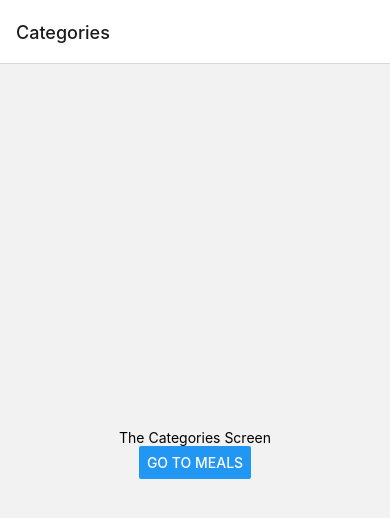
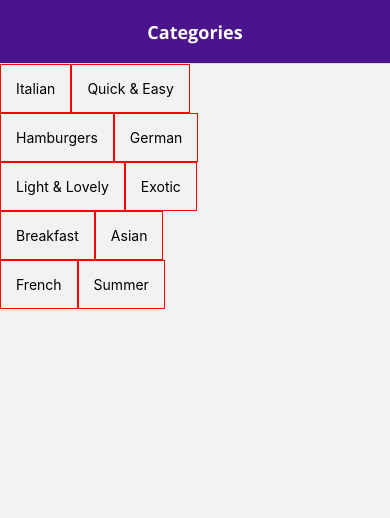
Before and after one commit to SaiSridhar783/React-Native, a React Native app: screen /Categories in a window 390 px wide. Shown: the top 518 px of the page. Built offline with nearby package versions, Linux system fonts and the light colour scheme; what expo-linking would draw is missing.

Commit message:
Route params

```diff
--- a/constants/Colors.ts
+++ b/constants/Colors.ts
@@ -16,4 +16,6 @@ export default {
     tabIconDefault: '#ccc',
     tabIconSelected: tintColorDark,
   },
+  primaryColor: "#4a148c",
+  accentColor: "#ff6f00",
 };
--- /dev/null
+++ b/constants/Styles.ts
@@ -0,0 +1,8 @@
+import Colors from "./Colors";
+
+export const MainHeaderStyle = {
+	headerStyle: { backgroundColor: Colors.primaryColor },
+	headerTintColor: "#fff",
+	headerTitleStyle: { fontFamily: "open-sans-bold" },
+	headerTitleAlign: "center",
+};
--- /dev/null
+++ b/data/dummy-data.ts
@@ -0,0 +1,14 @@
+import Category from "../models/category";
+
+export const CATEGORIES = [
+	new Category("c1", "Italian", "#f5428d"),
+	new Category("c2", "Quick & Easy", "#f54242"),
+	new Category("c3", "Hamburgers", "#f54242"),
+	new Category("c4", "German", "#f54242"),
+	new Category("c5", "Light & Lovely", "#f54242"),
+	new Category("c6", "Exotic", "#f54242"),
+	new Category("c7", "Breakfast", "#f54242"),
+	new Category("c8", "Asian", "#f54242"),
+	new Category("c9", "French", "#f54242"),
+	new Category("c10", "Summer", "#f54242"),
+];
--- /dev/null
+++ b/models/category.ts
@@ -0,0 +1,13 @@
+class Category {
+	id: number | string;
+	title: string;
+	color: string;
+
+	constructor(id: string | number, title: string, color: string) {
+		this.id = id;
+		this.title = title;
+		this.color = color;
+	}
+}
+
+export default Category;
--- a/navigation/index.tsx
+++ b/navigation/index.tsx
@@ -15,6 +15,7 @@ import * as React from "react";
 import { ColorSchemeName, Pressable } from "react-native";
 
 import Colors from "../constants/Colors";
+import { MainHeaderStyle } from "../constants/Styles";
 import useColorScheme from "../hooks/useColorScheme";
 import CategoriesMealsScreen from "../screens/CategoriesMealsScreen";
 import CategoriesScreen from "../screens/CategoriesScreen";
@@ -57,15 +58,17 @@ function RootNavigator() {
 			<Stack.Screen
 				name="Categories"
 				component={CategoriesScreen}
+				options={Object.assign(MainHeaderStyle)}
 			/>
 			<Stack.Screen
 				name="CategoryMeals"
 				component={CategoriesMealsScreen}
+				options={{ ...Object.assign(MainHeaderStyle)}}
 			/>
 			<Stack.Screen
 				name="MealDetails"
 				component={MealDetailsScreen}
-				options={{ headerShown: false }}
+				options={Object.assign(MainHeaderStyle)}
 			/>
 			<Stack.Screen
 				name="NotFound"
--- a/screens/CategoriesMealsScreen.tsx
+++ b/screens/CategoriesMealsScreen.tsx
@@ -1,17 +1,30 @@
-import { NativeStackScreenProps } from "@react-navigation/native-stack";
 import * as React from "react";
 import { View, Text, StyleSheet, Button } from "react-native";
-import { RootStackParamList } from "../types";
+import { CATEGORIES } from "../data/dummy-data";
+import { RootStackScreenProps } from "../types";
 
 interface ICategoriesMealsScreenProps {}
 
 const CategoriesMealsScreen: React.FC<
-	ICategoriesMealsScreenProps &
-		NativeStackScreenProps<RootStackParamList, "CategoryMeals">
+	ICategoriesMealsScreenProps & RootStackScreenProps<"CategoryMeals">
 > = (props) => {
+	const categoryId = props.route.params?.params?.categoryId;
+
+	const selectedCategory = CATEGORIES.find(
+		(category) => category.id === categoryId
+	);
+
+	React.useEffect(() => {
+		props.navigation.setOptions({
+			title: selectedCategory?.title,
+		});
+		return () => {};
+	}, []);
+
 	return (
 		<View style={styles.screen}>
 			<Text>The Categories Meals Screen</Text>
+			<Text>{selectedCategory?.title}</Text>
 			<Button
 				title="Go to Meal Details"
 				onPress={() => {
--- a/screens/CategoriesScreen.tsx
+++ b/screens/CategoriesScreen.tsx
@@ -1,25 +1,44 @@
 import * as React from "react";
-import { View, Text, StyleSheet, Button } from "react-native";
+import {
+	StyleSheet,
+	FlatList,
+	View,
+	Text,
+	TouchableNativeFeedback,
+} from "react-native";
 
-import { NativeStackScreenProps } from "@react-navigation/native-stack";
-import { RootStackParamList } from "../types";
+import { RootStackScreenProps } from "../types";
+import { CATEGORIES } from "../data/dummy-data";
+import Category from "../models/category";
 
 interface ICategoriesScreenProps {}
 
 const CategoriesScreen: React.FC<
-	ICategoriesScreenProps &
-		NativeStackScreenProps<RootStackParamList, "Categories">
+	ICategoriesScreenProps & RootStackScreenProps<"Categories">
 > = (props) => {
+	const renderGridItem = (itemData: { item: Category }) => {
+		return (
+			<TouchableNativeFeedback
+				onPress={() => {
+					props.navigation.navigate("CategoryMeals", {
+						params: { categoryId: itemData.item.id },
+						screen: "CategoryMeals",
+					});
+				}}
+			>
+				<View style={styles.gridItem}>
+					<Text>{itemData.item.title}</Text>
+				</View>
+			</TouchableNativeFeedback>
+		);
+	};
+
 	return (
-		<View style={styles.screen}>
-			<Text>The Categories Screen</Text>
-			<Button
-				title="Go to Meals"
-				onPress={() => {
-					props.navigation.navigate("CategoryMeals");
-				}}
-			/>
-		</View>
+		<FlatList
+			numColumns={2}
+			data={CATEGORIES}
+			renderItem={renderGridItem}
+		/>
 	);
 };
 
@@ -29,6 +48,13 @@ const styles = StyleSheet.create({
 		justifyContent: "center",
 		alignItems: "center",
 	},
+	gridItem: {
+		flex: 1,
+		margin: 15,
+		height: 150,
+		borderRadius: 10,
+		justifyContent: "center",
+	},
 });
 
 export default CategoriesScreen;
```
Also changed, not shown: types.tsx (+15 -8 lines).
